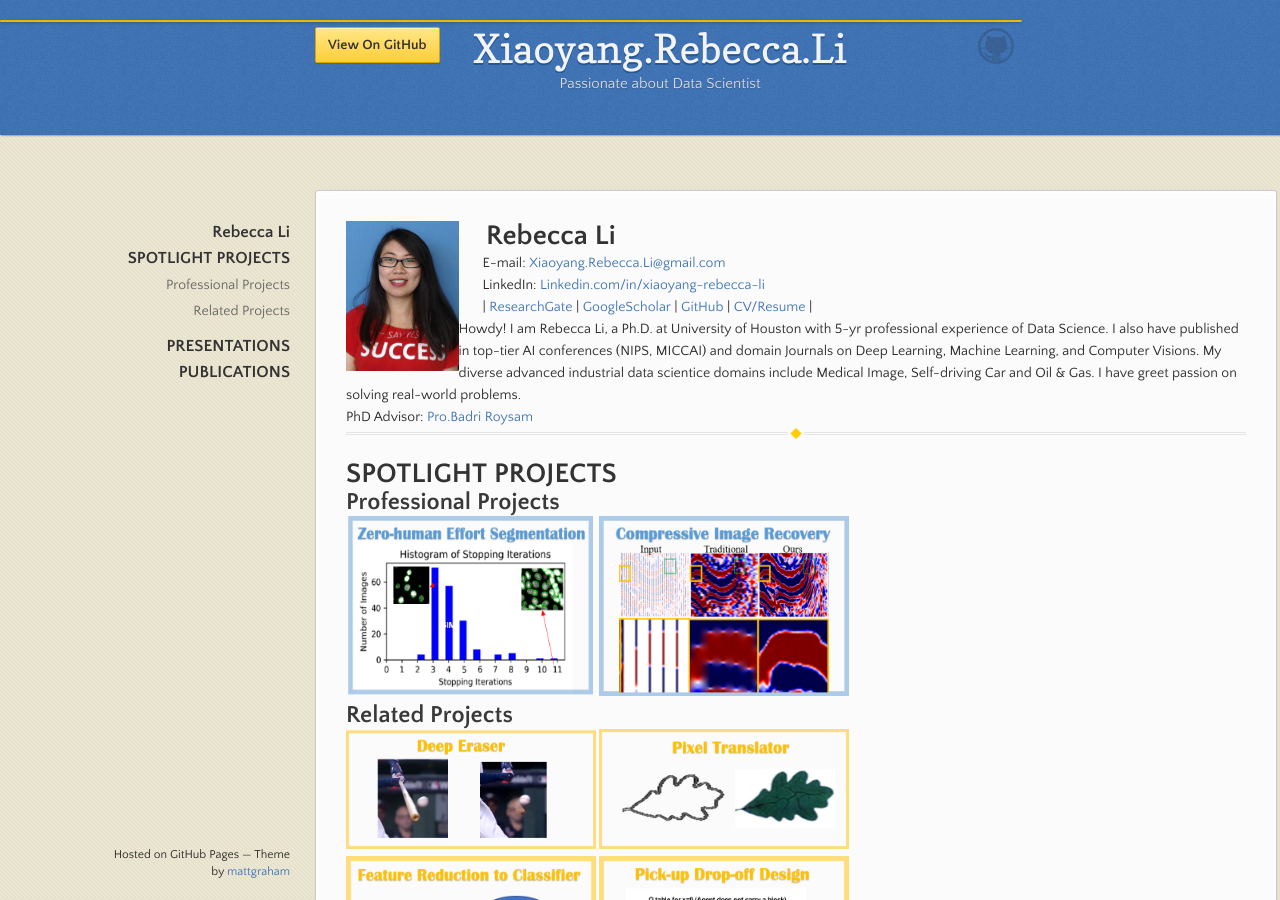
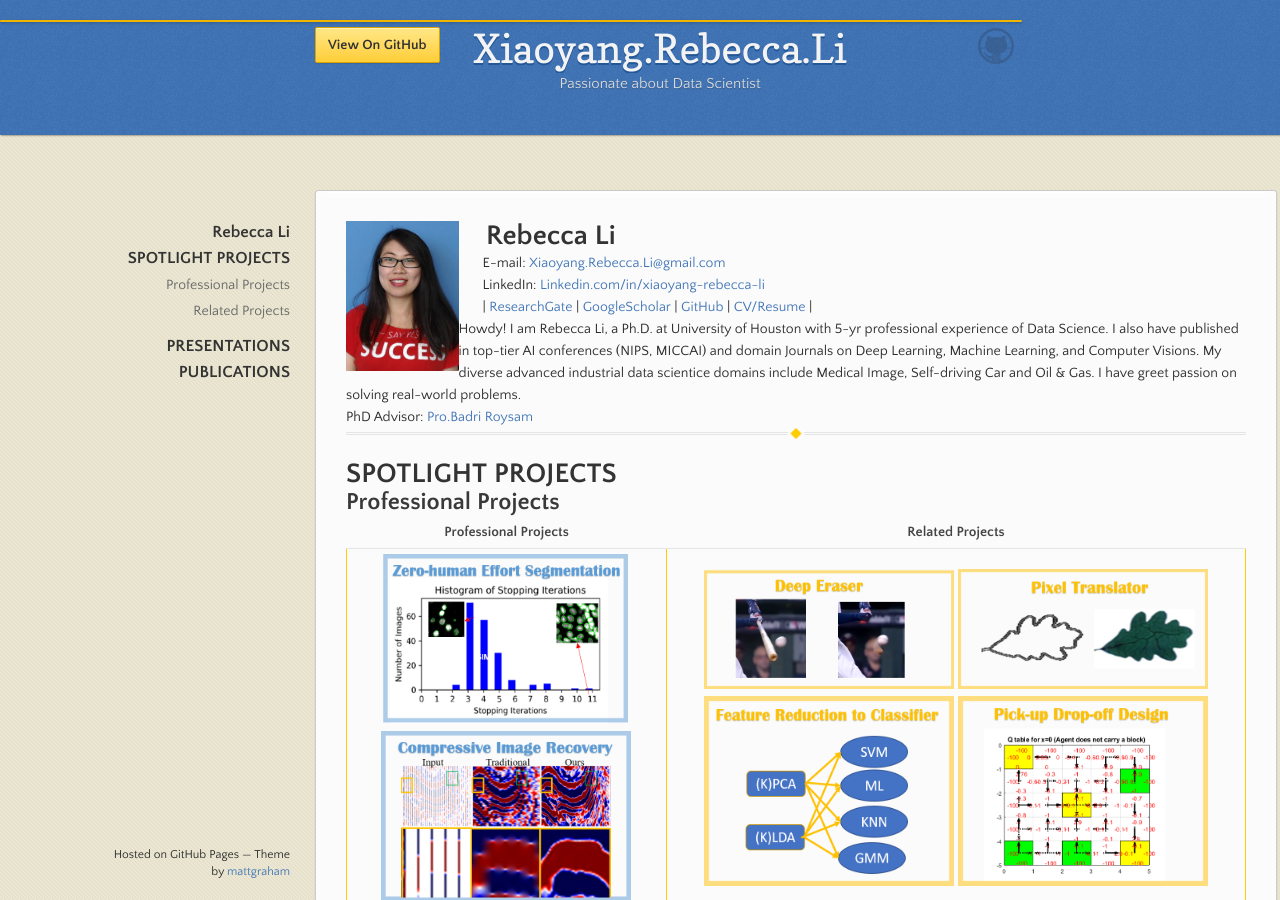
Before and after one commit to Xiaoyang-Rebecca/xiaoyang-rebecca.github.io, a Jekyll site: the page built from index.md, in a window 1280 px wide and 900 px high. Built offline with Jekyll 4.4.1, drawn with Linux system fonts in a browser that asks for light colours; our own code applies the rules of GitHub Pages for plain Markdown files.

Commit message:
table image

```diff
--- a/index.md
+++ b/index.md
@@ -15,18 +15,22 @@ PhD Advisor: [Pro.Badri Roysam](http://www.ee.uh.edu/faculty/roysam)
 --------------
 # SPOTLIGHT PROJECTS
 
+
+
 ## Professional Projects
 
-[<img width="250" height="180" src="./figures/logo-Segmentation.png">](./subpage/seg.html)
-[<img width="250" height="180" src="./figures/logo-Seismic.png">](./subpage/seismic.html)
+| Professional Projects| Related Projects |
+| :-----:|:---:|
+| [<img width="250" height="170" src="./figures/logo-Segmentation.png">](./subpage/seg.html)[<img width="250" height="170" src="./figures/logo-Seismic.png">](./subpage/seismic.html)| [<img width="250" height="120" src="./figures/logo-eraser.png">](./subpage/deepearaser.html) [<img width="250" height="120" src="./figures/logo-translator.png">](./subpage/pixeltranslator.html) [<img width="250" height="190"  src="./figures/logo-fselect.png">](./subpage/fselect.html) [<img width="250" height="190"  src="./figures/logo-pd.png">](./subpage/pd.html) |
+
+
+
 
 ## Related Projects
-[<img width="250" height="120" src="./figures/logo-eraser.png">](./subpage/deepearaser.html)
-[<img width="250" height="120" src="./figures/logo-translator.png">](./subpage/pixeltranslator.html)
 
 
-[<img width="250" height="190"  src="./figures/logo-fselect.png">](./subpage/fselect.html)
-[<img width="250" height="190"  src="./figures/logo-pd.png">](./subpage/pd.html)
+
+
 
 --------------
 # PRESENTATIONS
```
